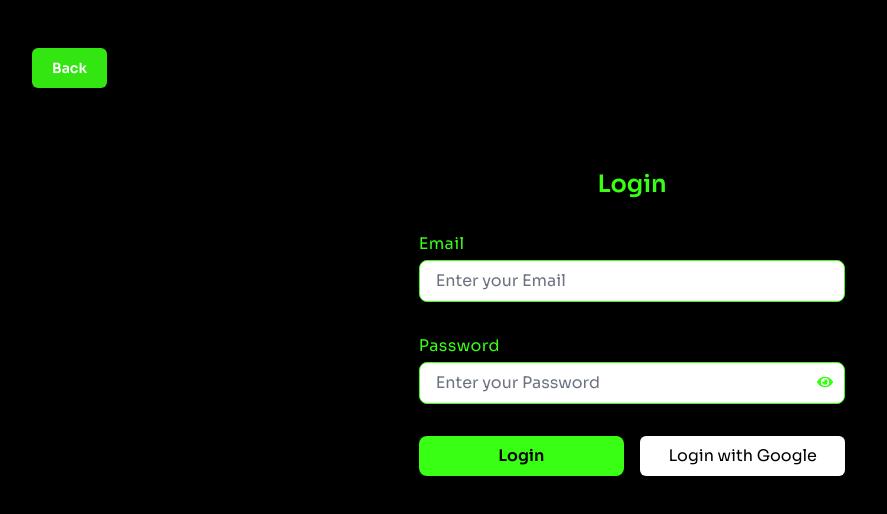
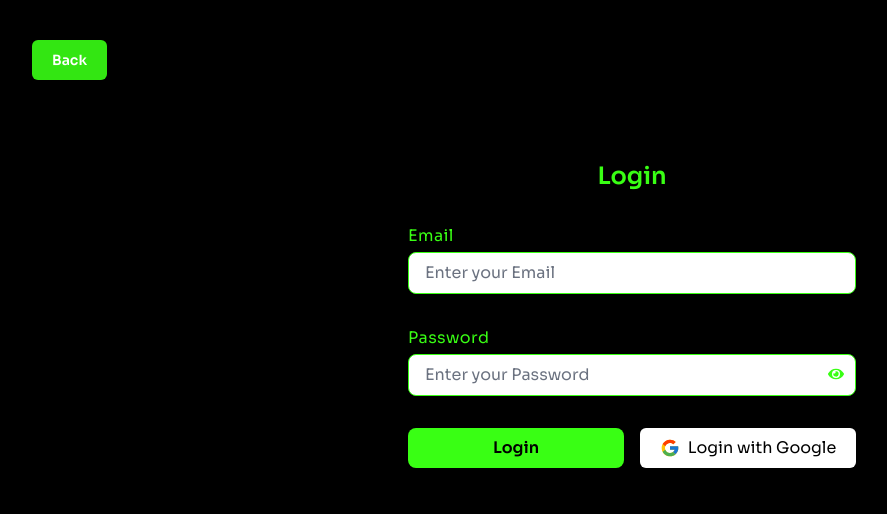
Before and after one commit to aftab-08khan/AI-Fitness-Coach, a Next.js app: page /login in a window 1280 px wide. Shown: the top 514 px of the page, without its empty margins (8-895 px from the left). Built offline with nearby package versions, Linux system fonts and the light colour scheme.

Commit message:
auth error fixed

```diff
--- a/src/app/components/AuthForm.js/index.js
+++ b/src/app/components/AuthForm.js/index.js
@@ -1,6 +1,7 @@
 "use client";
 import React, { useState } from "react";
-import { FaEye, FaEyeSlash, FcGoogle } from "react-icons/fa";
+import { FaEye, FaEyeSlash } from "react-icons/fa";
+import { FcGoogle } from "react-icons/fc";
 
 import CustomButton from "../customButton";
 
@@ -9,9 +10,10 @@ const AuthForm = ({ type, onSubmit, onGoogleSignIn }) => {
   const [passwordHidden, setPasswordHidden] = useState(true);
   const [password, setPassword] = useState("");
   const [name, setName] = useState("");
+
   return (
     <>
-      <div className="pt-12 pl-10">
+      <div className="pt-6 pl-4 sm:pt-10 sm:pl-10">
         <CustomButton path={"/"} padding={"6px 20px"} fontSize={"14px"}>
           Back
         </CustomButton>
@@ -19,11 +21,11 @@ const AuthForm = ({ type, onSubmit, onGoogleSignIn }) => {
 
       <div
         className={`${
-          type === "Sign Up" ? "mt-10" : "mt-20"
-        } flex justify-center items-center`}
+          type === "Sign Up" ? "mt-6 sm:mt-10" : "mt-10 sm:mt-20"
+        } flex justify-center items-center px-4 sm:px-6`}
       >
         <form
-          className="md:w-1/3 md:h-1/2 space-y-8 w-full h-full px-28 md:p-0"
+          className="w-full max-w-md space-y-8"
           onSubmit={(e) => onSubmit(e, email, password)}
         >
           <h2 className="text-2xl font-semibold text-center mb-4 text-[#39ff14]">
@@ -49,7 +51,7 @@ const AuthForm = ({ type, onSubmit, onGoogleSignIn }) => {
               Password
             </label>
             <input
-              type={passwordHidden ? "password" : "name"}
+              type={passwordHidden ? "password" : "text"}
               placeholder="Enter your Password"
               name="password"
               value={password}
@@ -63,7 +65,8 @@ const AuthForm = ({ type, onSubmit, onGoogleSignIn }) => {
               {passwordHidden ? <FaEye /> : <FaEyeSlash />}
             </span>
           </div>
-          <div className="flex gap-4">
+
+          <div className="flex flex-col sm:flex-row gap-4">
             <button
               type="submit"
               className="w-full bg-[#39ff14] text-black py-2 rounded-lg font-semibold hover:bg-lime-400 transition duration-300"
@@ -76,6 +79,7 @@ const AuthForm = ({ type, onSubmit, onGoogleSignIn }) => {
                 onClick={onGoogleSignIn}
                 className="w-full py-2 rounded-md bg-white text-black font-medium hover:bg-gray-200 transition flex items-center justify-center gap-2"
               >
+                <FcGoogle className="text-xl" />
                 {type} with Google
               </button>
             )}
--- a/src/app/components/dashboardUI/index.js
+++ b/src/app/components/dashboardUI/index.js
@@ -54,7 +54,8 @@ const DashboardUI = ({ children }) => {
                     <li key={item.name}>
                       <Link
                         href={item.href}
-                        className="flex items-center gap-3 px-3 py-2 rounded-md text-sm font-medium text-gray-800 dark:text-white hover:bg-gray-100 dark:hover:bg-gray-700"
+                        onClick={() => setSidebarOpen(false)}
+                        className="flex items-center gap-3 px-3 py-2 rounded-md text-sm font-medium text-[--green-400] hover:bg-[--green-900] dark:hover:bg-[--green-light-500]"
                       >
                         <item.icon className="h-5 w-5" />
                         {item.name}
@@ -94,7 +95,7 @@ const DashboardUI = ({ children }) => {
         <div className="px-6 py-4">
           <Link
             href="/dashboard/settings"
-            className="flex items-center gap-3 text-sm font-medium text-gray-600 dark:text-gray-300 hover:text-indigo-600"
+            className="flex items-center px-3 py-2 gap-3 text-sm font-medium text-[--green-400] hover:bg-[--green-900] dark:hover:bg-[--green-light-500]"
           >
             <Cog6ToothIcon className="h-5 w-5" />
             Settings
@@ -102,8 +103,8 @@ const DashboardUI = ({ children }) => {
         </div>
       </div>
 
-      <div className="lg:pl-64 min-h-screen bg-gray-50 dark:bg-gray-800">
-        <div className="lg:hidden flex items-center justify-between p-4 bg-white dark:bg-gray-900 shadow">
+      <div className="lg:pl-64 min-h-screen bg-[#020401ec] dark:bg-gray-800">
+        <div className="lg:hidden flex items-center justify-between p-4 bg-[#020401ec] dark:bg-gray-900 shadow">
           <button onClick={() => setSidebarOpen(true)}>
             <Bars3Icon className="h-6 w-6 text-gray-800 dark:text-white" />
           </button>
@@ -128,7 +129,7 @@ const DashboardUI = ({ children }) => {
           </div>
         </div>
 
-        <main className="p-6 bg-[--green-950] h-screen">{children}</main>
+        <main className="p-6 bg-[#020401ec] h-screen">{children}</main>
       </div>
     </>
   );
--- a/src/app/components/ui/moving-border.js
+++ b/src/app/components/ui/moving-border.js
@@ -38,7 +38,7 @@ export function Button({
         <MovingBorder duration={duration} rx="40%" ry="40%">
           <div
             className={cn(
-              "h-32 w-32 bg-[radial-gradient(#ebffe8_60%,transparent_80%)] opacity-[0.8] ",
+              "h-42 w-42 bg-[radial-gradient(#ebffe8_60%,transparent_80%)] opacity-[0.8] ",
               borderClassName
             )}
           />
@@ -46,7 +46,7 @@ export function Button({
       </div>
       <div
         className={cn(
-          "relative flex h-full w-full items-center justify-center border border-slate-800 bg-slate-900/[0.8] text-sm text-white antialiased backdrop-blur-xl",
+          "relative flex h-full sm:w-full w-[80%] items-center justify-center border border-slate-800 bg-slate-900/[0.8] text-sm text-white antialiased backdrop-blur-xl",
           className
         )}
         style={{
--- a/src/app/dashboard/workouts/page.js
+++ b/src/app/dashboard/workouts/page.js
@@ -32,7 +32,7 @@ const Workouts = () => {
   return (
     <div className="h-full w-full overflow-auto">
       <CustomHeading>Workouts</CustomHeading>
-      <div className="grid grid-cols-1 sm:grid-cols-2 md:grid-cols-3 lg:grid-cols-4 gap-6">
+      <div className="grid grid-cols-2 sm:grid-cols-3 lg:grid-cols-4 gap-6">
         {listOfWorkouts?.length > 0 || listOfWorkouts !== null
           ? listOfWorkouts?.map((workout) => (
               <Link href={`/dashboard/workouts/${workout}`} key={workout}>
--- a/src/app/login/page.js
+++ b/src/app/login/page.js
@@ -1,16 +1,12 @@
 "use client";
 import { useRouter } from "next/navigation.js";
 import AuthForm from "../components/AuthForm.js";
-import {
-  signInWithEmailAndPassword,
-  signInWithPopup,
-  GoogleAuthProvider,
-} from "firebase/auth";
-import { auth } from "../../../lib/firebase.js";
+import { signInWithEmailAndPassword, signInWithPopup } from "firebase/auth";
+import { auth, googleProvider } from "../../../lib/firebase.js";
 
 const Login = () => {
   const router = useRouter();
-  const provider = new GoogleAuthProvider();
+  const provider = googleProvider;
 
   const handleSubmit = async (e, email, password) => {
     e.preventDefault();
```
